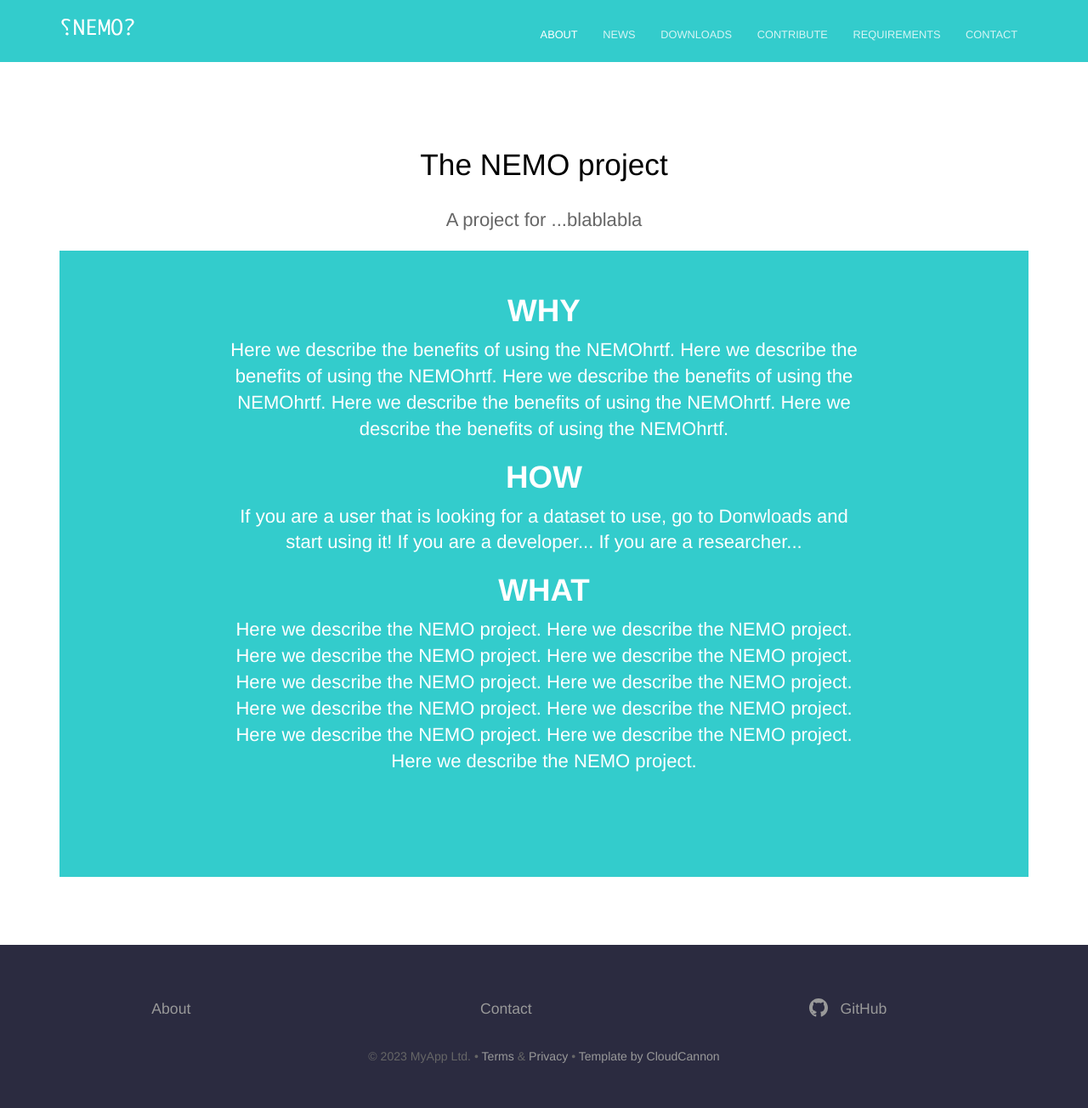
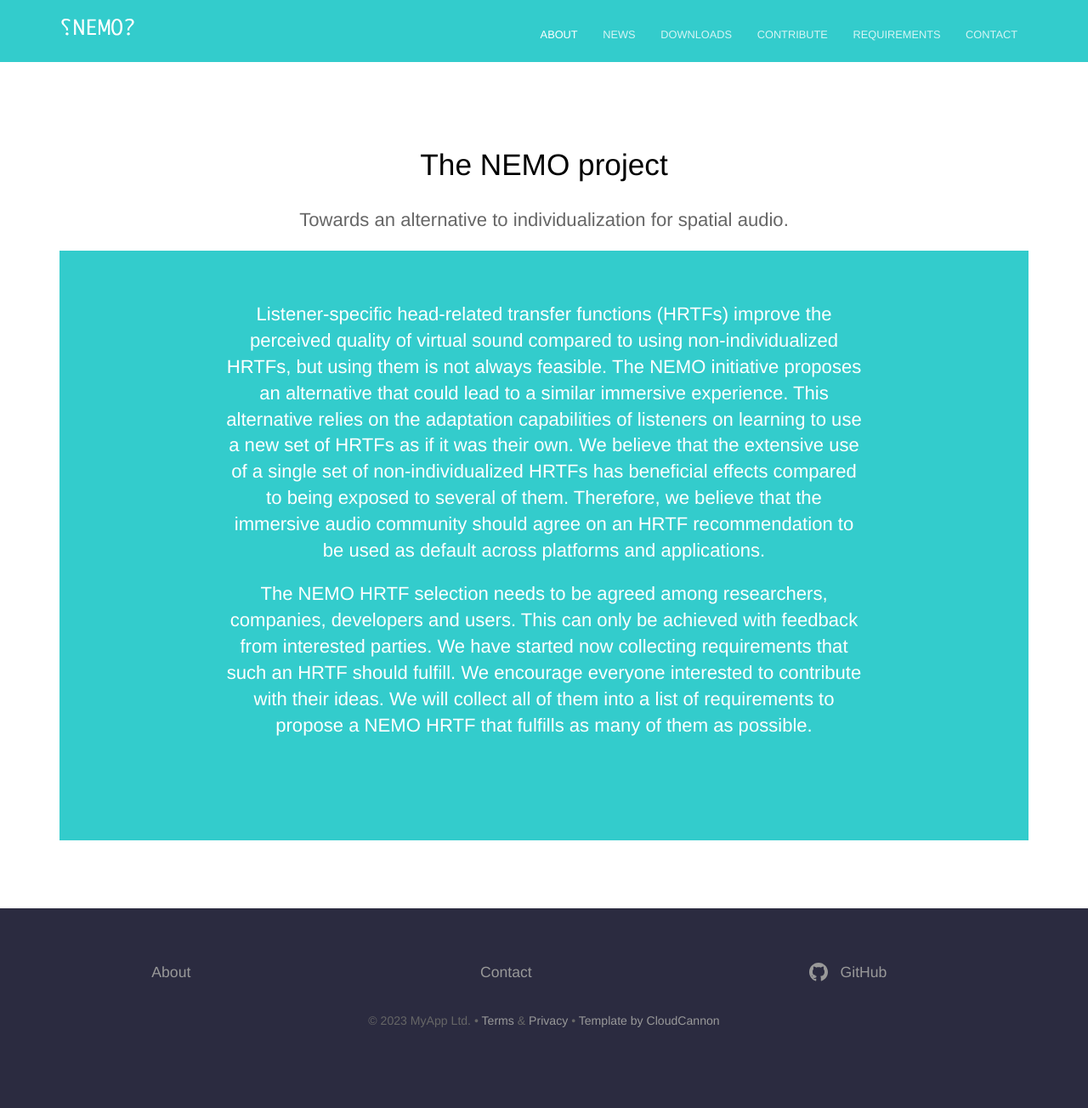
Before and after one commit to TheNEMOproject/TheNEMOproject.github.io, a Jekyll site: the page built from about.html, in a window 1280 px wide. Shown: the whole page at 85% size. Built offline with Jekyll 4.4.1, drawn with Linux system fonts in a browser that asks for light colours; after the commit the page ends 1261 px from its top, so only the background shows below that.

Commit message:
Update about.html

```diff
--- a/about.html
+++ b/about.html
@@ -1,15 +1,13 @@
 ---
 title: The NEMO project
-description: A project for ...blablabla
+description: Towards an alternative to individualization for spatial audio.
 ---
 <section class="hero">
 	<div class="text-container">
-		<h1 class="editable"><strong>WHY</strong></h1>
-		<p class="subtext editable">Here we describe the benefits of using the NEMOhrtf. Here we describe the benefits of using the NEMOhrtf. Here we describe the benefits of using the NEMOhrtf. Here we describe the benefits of using the NEMOhrtf. Here we describe the benefits of using the NEMOhrtf. </p>
-		<h1 class="editable"><strong>HOW</strong></h1>
-		<p class="subtext editable">If you are a user that is looking for a dataset to use, go to Donwloads and start using it! If you are a developer... If you are a researcher...</p>
-		<h1 class="editable"><strong>WHAT</strong></h1>
-		<p class="subtext editable">Here we describe the NEMO project. Here we describe the NEMO project. Here we describe the NEMO project. Here we describe the NEMO project. Here we describe the NEMO project. Here we describe the NEMO project. Here we describe the NEMO project. Here we describe the NEMO project. Here we describe the NEMO project. Here we describe the NEMO project. Here we describe the NEMO project. </p>
+		<h1 class="editable"><strong> </strong></h1>
+		<p class="subtext editable">Listener-specific head-related transfer functions (HRTFs) improve the perceived quality of virtual sound compared to using non-individualized HRTFs, but using them is not always feasible. The NEMO initiative proposes an alternative that could lead to a similar immersive experience. This alternative relies on the adaptation capabilities of listeners on learning to use a new set of HRTFs as if it was their own. We believe that the extensive use of a single set of non-individualized HRTFs has beneficial effects compared to being exposed to several of them. Therefore, we believe that the immersive audio community should agree on an HRTF recommendation to be used as default across platforms and applications.</p>
+		<h1 class="editable"><strong> </strong></h1>
+		<p class="subtext editable">The NEMO HRTF selection needs to be agreed among researchers, companies, developers and users. This can only be achieved with feedback from interested parties. We have started now collecting requirements that such an HRTF should fulfill. We encourage everyone interested to contribute with their ideas. We will collect all of them into a list of requirements to propose a NEMO HRTF that fulfills as many of them as possible. </p>
 	</div>
 </section>
 
```
